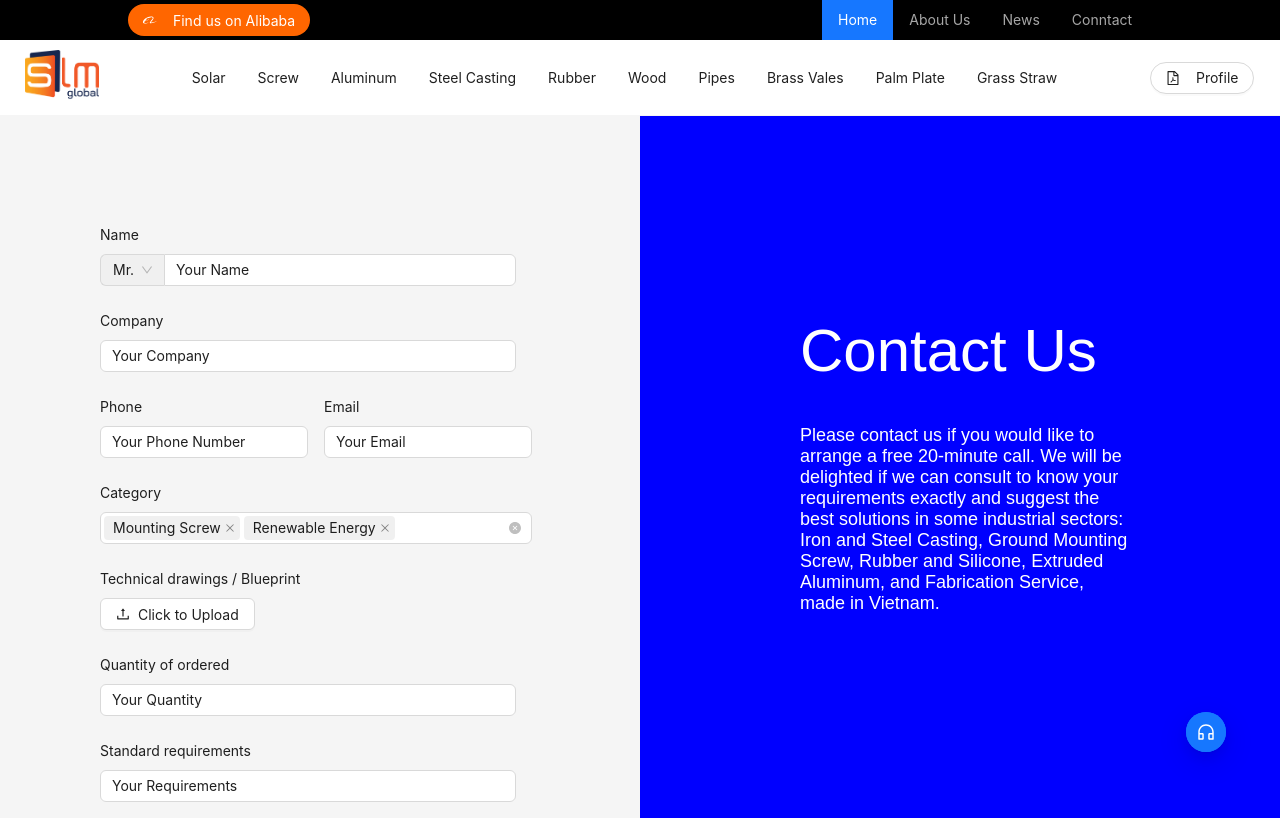
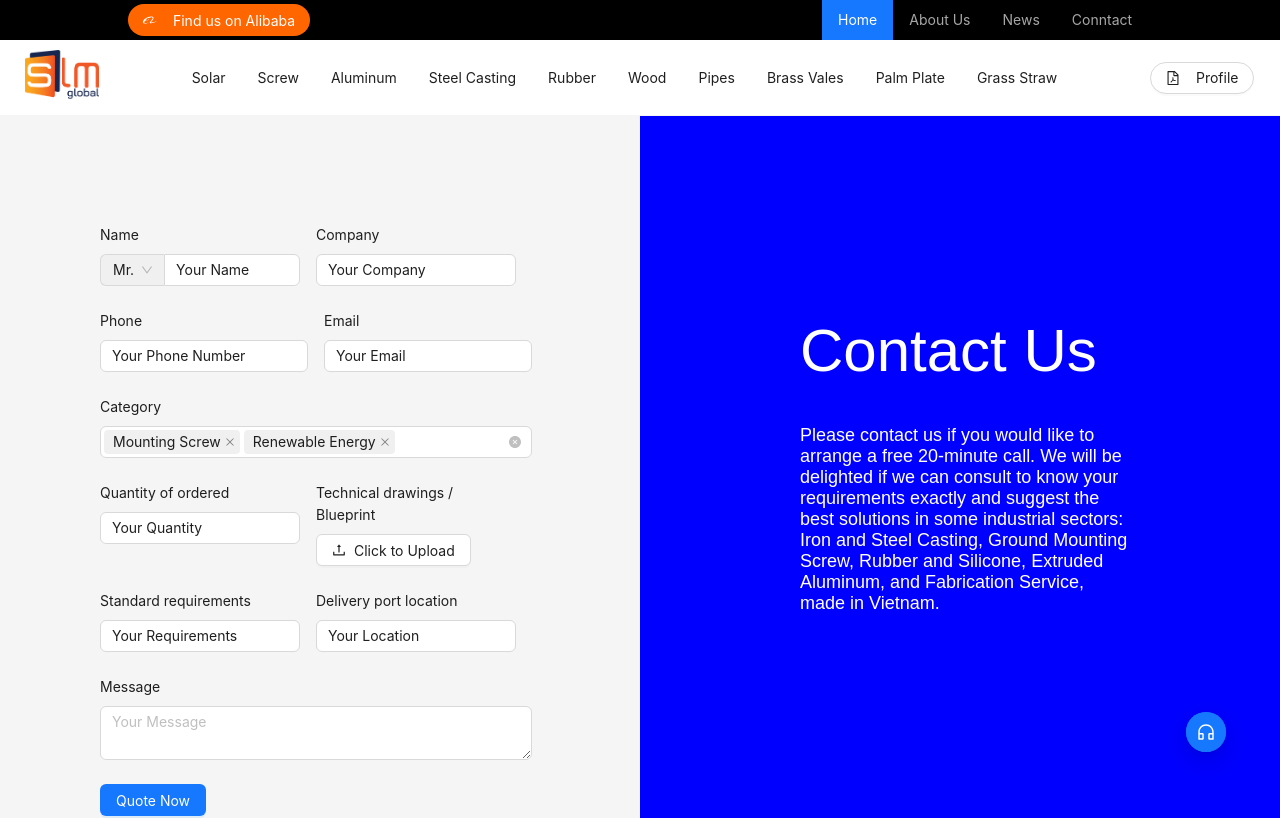
Before and after one commit to thanhtrang16490/slmglobal-fontend, a Next.js app: page /contact in a window 1280 px wide. Shown: the top 818 px of the page. Built offline with nearby package versions, Linux system fonts and the light colour scheme.

Commit message:
update quote

```diff
--- a/src/app/component/form.contact.tsx
+++ b/src/app/component/form.contact.tsx
@@ -80,13 +80,14 @@ const FormContact = () => {
             location: 'Your Location',
         }}
     >
-
+        <div style={{ display: 'flex', justifyContent: 'space-between' }}>
             <Form.Item label="Name" name="name" style={{ flex: 1, marginRight: '1rem' }}>
                 <Input addonBefore={selectBefore} defaultValue="Your Name" />
             </Form.Item>
             <Form.Item label="Company" name="company" style={{ flex: 1, marginRight: '1rem' }}>
                 <Input placeholder="Your Company" />
             </Form.Item>
+        </div>
         <div style={{ display: 'flex', justifyContent: 'space-between' }}>
             <Form.Item label="Phone" name="phone" style={{ flex: 1, marginRight: '1rem' }}>
                 <Input placeholder="Your Phone Number" />
@@ -95,23 +96,31 @@ const FormContact = () => {
                 <Input placeholder="Your Email" />
             </Form.Item>
         </div>
+
+
         <Form.Item label="Category" name="category">
             <CatogerySelection />
+        </Form.Item>
+        <div style={{ display: 'flex', justifyContent: 'space-between' }}>
+            <Form.Item label="Quantity of ordered" name="quantity" style={{ flex: 1, marginRight: '1rem' }}>
+                <Input placeholder="" />
             </Form.Item>
             <Form.Item label="Technical drawings / Blueprint" name="location" style={{ flex: 1, marginRight: '1rem' }}>
                 <Upload {...props}>
                     <Button icon={<UploadOutlined />}>Click to Upload</Button>
                 </Upload>
             </Form.Item>
-        <Form.Item label="Quantity of ordered" name="quantity" style={{ flex: 1, marginRight: '1rem' }}>
-            <Input placeholder="" />
-        </Form.Item>
+        </div>
+        <div style={{ display: 'flex', justifyContent: 'space-between' }}>
+
             <Form.Item label="Standard requirements" name="requirements" style={{ flex: 1, marginRight: '1rem' }}>
                 <Input placeholder="" />
             </Form.Item>
             <Form.Item label="Delivery port location" name="location" style={{ flex: 1, marginRight: '1rem' }}>
                 <Input placeholder="" />
             </Form.Item>
+
+        </div>
 
 
 
```
Lines whose indentation alone changed are shown as unchanged.
